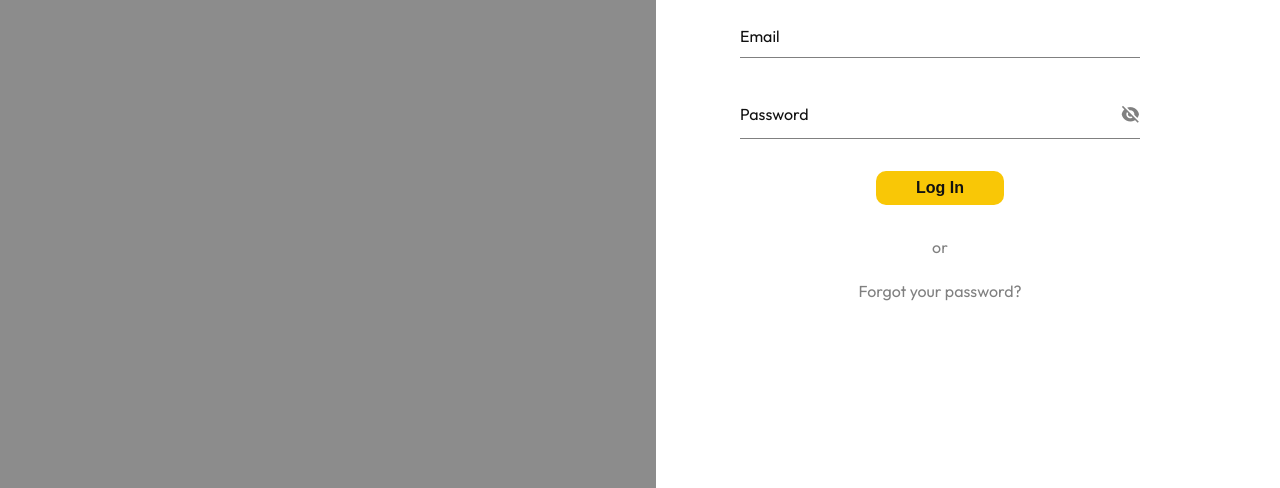
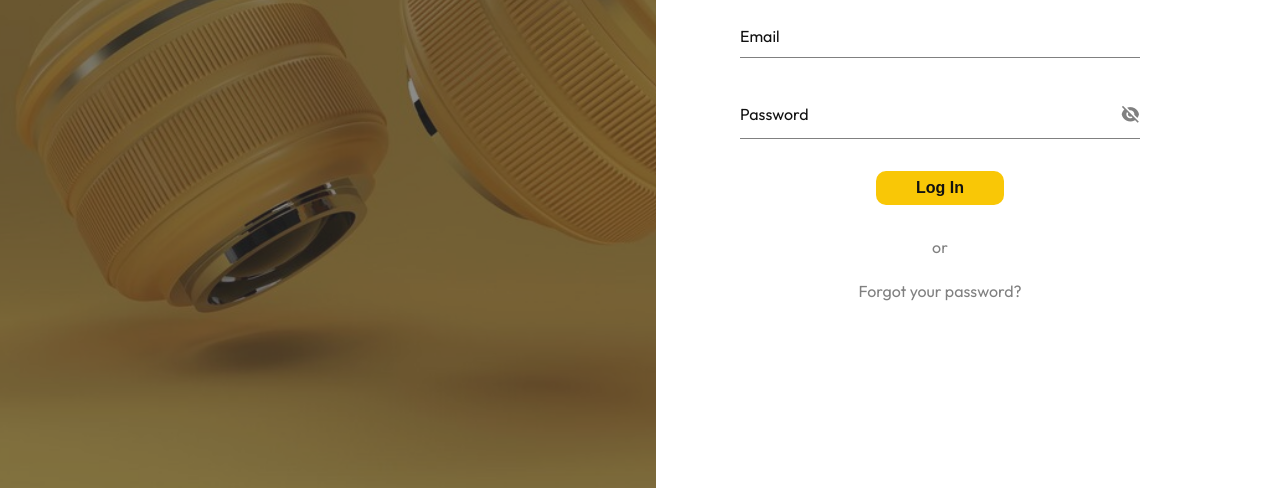
Before and after one commit to Sheisgoodness/Shutter-up-webpage, a plain HTML site: page index.html in a window 1280 px wide. Shown: the part 332-820 px from the top of the page. Drawn offline with nearby package versions, Linux system fonts and the light colour scheme.

Commit message:
Update style.css

```diff
--- a/style.css
+++ b/style.css
@@ -237,7 +237,7 @@ body {
     height: 100%;
     min-height: 300px;
     position: relative;
-    background-image: url("assets/header.jpg");
+    background-image: url("header.jpg");
     background-position: bottom center;
     background-size: cover;
     background-repeat: no-repeat;
```
